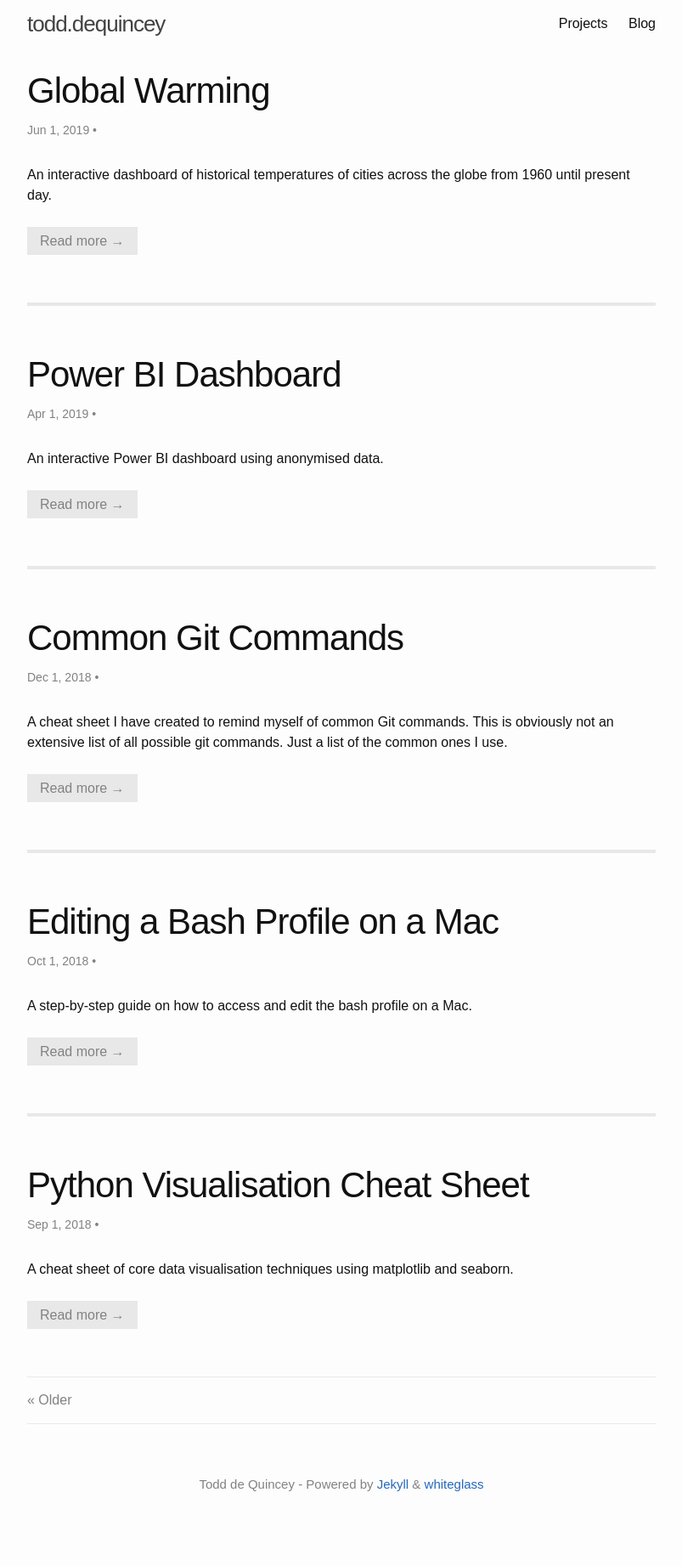
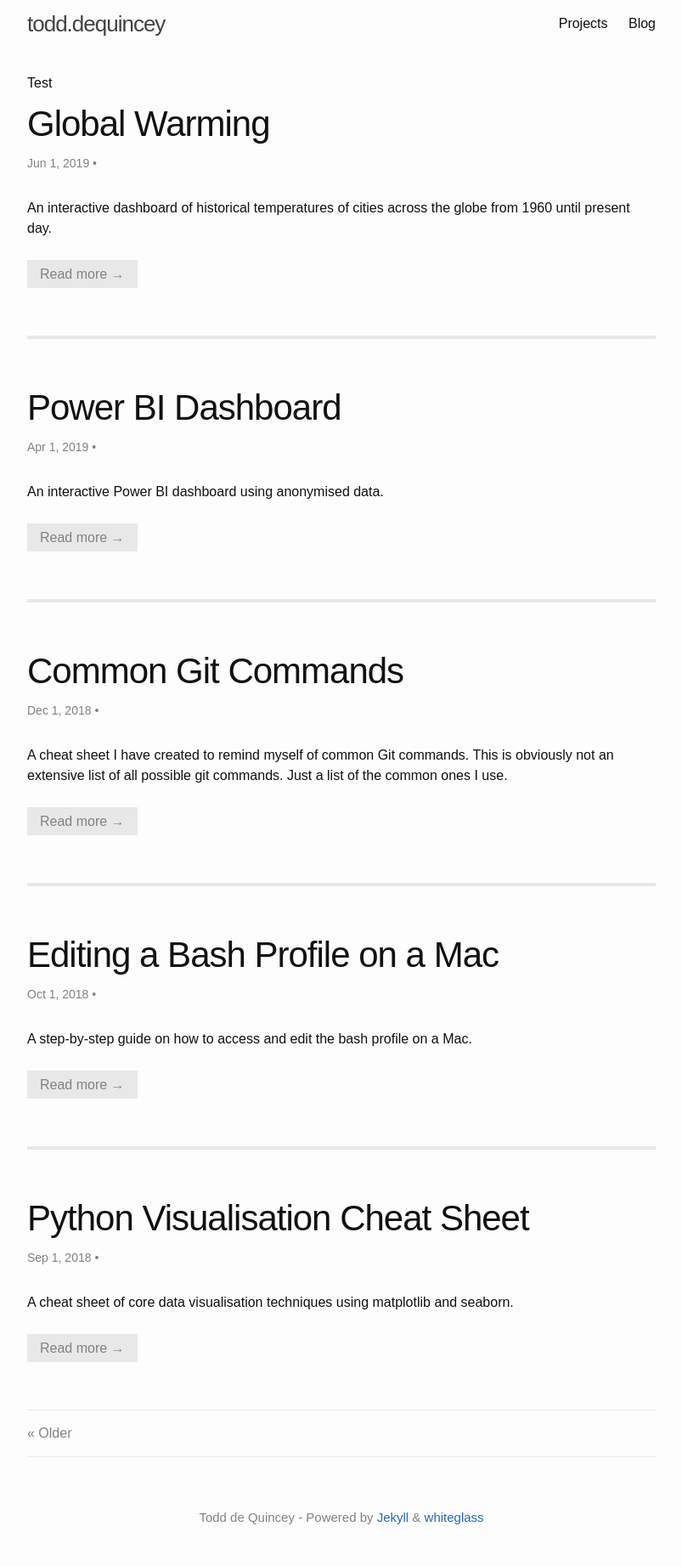
Before and after one commit to toddy86/dequincey.blog, a Jekyll site: the page built from index.html, in a window 1280 px wide. Shown: the whole page at 85% size, without its empty margins (238-1041 px from the left). Built offline with Jekyll 4.4.1, drawn with Linux system fonts in a browser that asks for light colours; the list of posts is cut into pages by our own code; before the commit the page ends 1804 px from its top, so only the background shows below that.

Commit message:
Updating home page

```diff
--- a/_layouts/home.html
+++ b/_layouts/home.html
@@ -3,6 +3,10 @@ layout: default
 ---
 
 <div class="home">
+
+  <div>
+    <p>Test</p>
+  </div>
 
   {{ content }}
 
```
Also changed, not shown: 2 other files.
